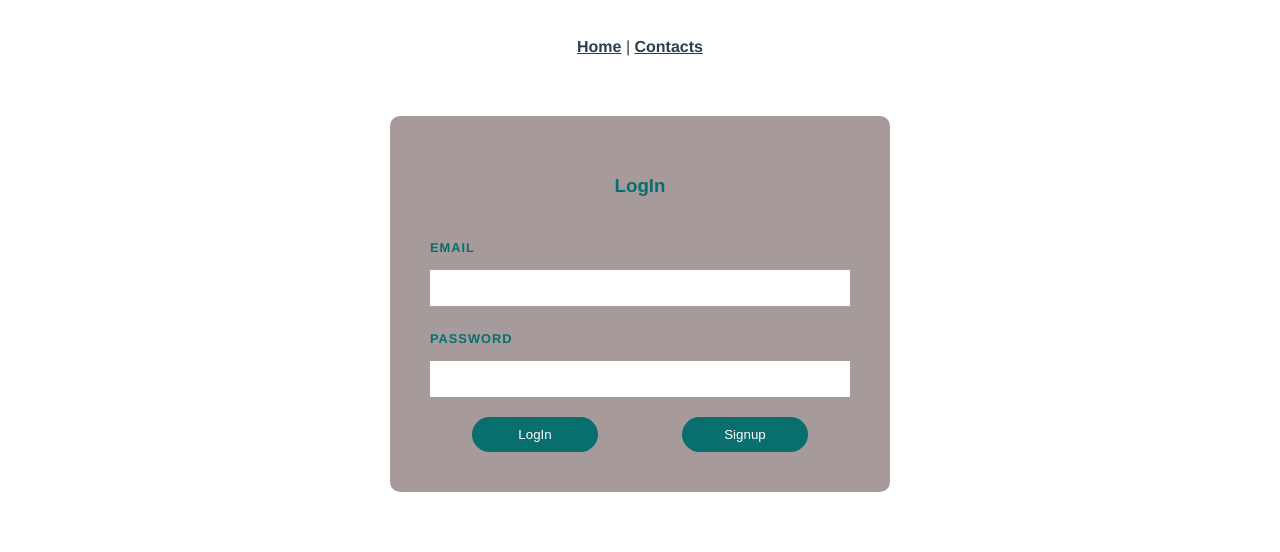
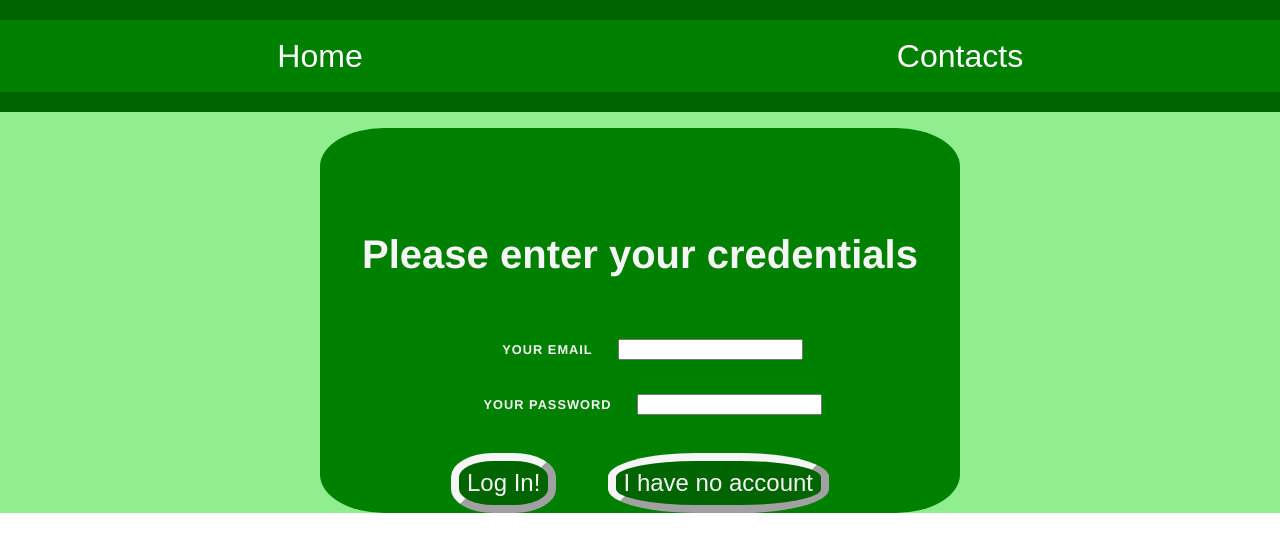
Before and after one commit to sudo-Cthulhufhtagn/WEB_APP_LTAT.05.004_HW4_group_AV, a Vue app in the folder frontend/: page /#/login in a window 1280 px wide. Shown: the top 552 px of the page. Built offline with nearby package versions, Linux system fonts and the light colour scheme.

Commit message:
added style

```diff
--- a/frontend/src/App.vue
+++ b/frontend/src/App.vue
@@ -1,10 +1,11 @@
 <template>
-  <nav>
-    <router-link to="/">Home</router-link> |
-<!--     <router-link to="/signup">SignUp</router-link> | -->
-<!--     <router-link to="/login">LogIn</router-link> | -->
-    <router-link to="/about">Contacts</router-link>
-  </nav>
+  <header>
+  <div class="navigation_bar">
+    <button @click="$router.push('/')">Home</button>
+    <button @click="$router.push('/about')">Contacts</button>
+  </div>
+</header>
+  <div style="height: 16vh;"></div>
   <router-view />
 </template>
 
@@ -14,19 +15,9 @@
   -webkit-font-smoothing: antialiased;
   -moz-osx-font-smoothing: grayscale;
   text-align: center;
-  color: #2c3e50;
-}
-
-nav {
-  padding: 30px;
-}
-
-nav a {
-  font-weight: bold;
-  color: #2c3e50;
-}
-
-nav a.router-link-exact-active {
-  color: #42b983;
+  color: whitesmoke;
+  background-color: lightgreen;
+  padding: 0px;
+  margin: 0px;
 }
 </style>
--- /dev/null
+++ b/frontend/src/assets/main.css
@@ -0,0 +1,281 @@
+body {
+  margin: 0px;
+}
+
+.app_window {
+  background-color: green;
+  width: 50vw;
+  margin: auto;
+  border-radius: 10%;
+  border-color: darkgreen;
+  border: 3px;
+  padding-top: 8vh;
+  top: 25%;
+  left: 25%;
+  bottom: 5%;
+  text-align: center;
+}
+
+.app_text {
+  color: whitesmoke;
+  padding: 0vw;
+  padding-left: 2vw;
+  padding-right: 2vw;
+}
+
+.app_button {
+  font-size: 3vh;
+  margin-top: 2vw;
+  margin-left: 2vw;
+  margin-right: 2vw;
+  background-color: darkgreen;
+  color: whitesmoke;
+  padding: 1vh;
+  cursor: pointer;
+  border-width: 1vh;
+  border-radius: 40%;
+  border-color: whitesmoke;
+}
+
+.app_button:hover{
+  background-color: lightgreen;
+  color: darkgreen;
+  padding: 1vh;
+  cursor: pointer;
+}
+
+.navigation_bar {
+  flex-wrap: nowrap;
+  background-color: darkgreen;
+  height: 14vh;
+  min-height: 72px;
+  position: fixed;
+  width: 100%;
+  top: 0;
+  left: 0;
+}
+
+.logout {
+  width: 14vh;
+  /* display: none; */
+  background-color: aqua;
+}
+
+.sticky_menu {
+  justify-content: center;
+  position: fixed;
+  right: 1vw;
+  top: 14vh;
+  width: 15vw;
+  margin: 0px;
+  background-color: darkgreen;
+}
+
+.sticky_menu button {
+  margin: 0px;
+  padding: 0px;
+  border: 0px;
+  padding-top: 1vh;
+  padding-bottom: 1vh;
+  width: 90%;
+  font-size: 3vh;
+  background-color: green;
+  color:whitesmoke;
+}
+
+.sticky_menu button:hover {
+  background-color: lightgreen;
+  cursor: pointer;
+}
+
+.post_list {
+  background-color: lightgreen;
+}
+
+.post {
+  width: 70vw;
+  margin-top: 6vh;
+  padding: 3vh;
+  border-radius: 3vw;
+  margin-left: 15vw;
+  margin-right: 15vw;
+  background-color: whitesmoke;
+}
+
+.post_title {
+  font-size: 3vh;
+  padding: 0px;
+  margin: 0px;
+  left:-18vw;
+  color:darkgreen;
+}
+
+.post_text {
+  font-size: 2vh;
+  margin: 0px;
+  padding: 0px;
+  color: green;
+}
+
+.feed_container {
+  background-color: lightgreen;
+  min-height: 100vh;
+  padding: 0px;
+  margin: 0px;
+  margin-left:-2vw;
+  margin-right:-2vw;
+}
+
+.like_button {
+  background-color: lightgreen;
+  height: 3vh;
+  min-height: 48px;
+  float: right;
+  margin: 10px;
+  color: black;
+  text-align: center;
+  font-size: 4vh;
+  border: 4px solid whitesmoke;
+  border-radius: 1vw;
+}
+
+p.post_likes {
+  float: right;
+  font-size: 2vh;
+  margin: 0px;
+}
+
+.feed_container p.post_date {
+  color: #008c1e;
+  float: right;
+  font-size: 2vh;
+  margin: 0px;
+}
+
+.feed_container img + p {
+  padding-top: 5vh;
+}
+
+.navigation_bar button {
+  background-color: green;
+  height: 9vh;
+  min-height: 48px;
+  width: 100%;
+  border: none;
+  margin: auto;
+  color: white;
+  text-align: center;
+  font-size: 4vh;
+}
+
+.navigation_bar button:hover {
+  background-color: lightgreen;
+  cursor: pointer;
+}
+
+
+.submit_button {
+  border-radius: 15%;
+}
+
+label {
+  display: inline-block;
+  margin: 25px 0 15px;
+  font-size: 0.8em;
+  text-transform: uppercase;
+  letter-spacing: 1px;
+  font-weight: bold;
+}
+
+.about {
+  position: absolute;
+  left: 40vw;
+  width: 20vw;
+  background-color:green;
+  border: 1vh;
+  border-radius: 20%;
+  border-color: darkgreen;
+  height: 5vh;
+  padding-top: 5vh;
+  padding-bottom: 5vh;
+  width: 20vw;
+}
+.about h1 {
+  padding: 0px;
+  margin:0px;
+  font-size: 4vh;
+  color:whitesmoke;
+}
+
+#post_button {
+  margin-top: 2vw;
+  background-color: rgb(113, 241, 1);
+  color: rgb(45, 0, 87);
+  padding: 1vh;
+  cursor: pointer;
+  border-width: 1vw;
+  border-color: rgba(121, 10, 225, 0.26);
+
+}
+
+#post_button:hover{
+  background-color: violet;
+  padding: 1vh;
+  cursor: pointer;
+}
+
+.login_window p {
+  color: whitesmoke;
+  font-size: large;
+}
+
+.login_window:after {
+  content: "";
+  display: block;
+  padding-bottom: 100%;
+}
+
+
+
+
+@media (min-width: 800px) {
+  .navigation_bar {
+    display: flex;
+  }
+  .header {
+    flex-direction: column;
+    align-items: center;
+  }
+}
+
+@media (max-width: 800px) {
+  .dropdown-content{
+    position: absolute;
+    /* right: 0px; */
+    margin-top: 0px;
+    position: absolute;
+    left: 0px;
+    right: auto;
+  }
+
+}
+
+/* Applies when the browser's width is 1000px wide or wider: */
+
+@media (min-width: 1000px) {
+  .header {
+    flex-direction: row;
+    justify-content: space-between;
+  }
+  .profile_pic {
+    margin-top: 2.5vh;
+  }
+  .dropdown-content{
+    position: absolute;
+    /* right: auto; */
+    right: 0px;
+    left: auto;
+
+    margin-top: 13vw;
+  }
+}
--- a/frontend/src/main.js
+++ b/frontend/src/main.js
@@ -3,4 +3,6 @@ import App from "./App.vue";
 import router from "./router";
 import store from "./store";
 
+import './assets/main.css'
+
 createApp(App).use(store).use(router).mount("#app");
--- a/frontend/src/views/AddPost.vue
+++ b/frontend/src/views/AddPost.vue
@@ -1,11 +1,15 @@
 <template>
-  <div class="form">
-    <h3>Add a Post</h3>
-    <label for="title">Date: </label>
-    <input name="title" type="text" id="title" required v-model="post.date" />
-    <label for="body">Body: </label>
-    <input name="body" type="text" id="body" required v-model="post.body" />
-    <button @click="addPost" class="addPost">Add Post</button>
+  <div class="app_window">
+    <h3 class="app_text" style="font-size:5vh">Add a Post</h3>
+    <div>
+      <label for="title">Title: </label>
+      <input name="title" type="text" id="title" required v-model="post.date" />
+    </div>
+    <div>
+      <label for="body">Body: </label>
+      <textarea rows = "5" cols = "10" maxlength="150" name = "body" type="text" id="body" required v-model="post.body" style="min-width: 16vw; min-height: 12vh"></textarea>
+    </div>
+    <button @click="addPost" class="app_button">Add Post</button>
   </div>
 </template>
 
@@ -47,46 +51,3 @@ export default {
   },
 };
 </script>
-
-<style scoped>
-.form {
-  max-width: 420px;
-  margin: 30px auto;
-  background: rgb(167, 154, 154);
-  text-align: left;
-  padding: 40px;
-  border-radius: 10px;
-}
-h3 {
-  text-align: center;
-  color: rgb(8, 110, 110);
-}
-label {
-  color: rgb(8, 110, 110);
-  display: inline-block;
-  margin: 25px 0 15px;
-  font-size: 0.8em;
-  text-transform: uppercase;
-  letter-spacing: 1px;
-  font-weight: bold;
-}
-input {
-  display: block;
-  padding: 10px 6px;
-  width: 100%;
-  box-sizing: border-box;
-  border: none;
-  border-bottom: 1px solid white;
-  color: blue;
-}
-button {
-  background: rgb(8, 110, 110);
-  border: 0;
-  padding: 10px 20px;
-  margin-top: 20px;
-  color: white;
-  border-radius: 20px;
-  align-items: center;
-  text-align: center;
-}
-</style>
--- a/frontend/src/views/LogIn.vue
+++ b/frontend/src/views/LogIn.vue
@@ -1,13 +1,17 @@
 <template>
-  <div class="form">
-    <h3>LogIn</h3>
-    <label for="email">Email</label>
-    <input type="email" name="email"  required v-model="email">
-    <label for="password">Password</label>
-    <input type="password" name="password" required v-model="password">
+  <div class="app_window">
+    <h3 class="app_text" style="font-size:5vh">Please enter your credentials</h3>
+    <div>
+      <label for="email" class="app_text">Your Email</label>
+      <input type="email" name="email"  required v-model="email">
+    </div>
+    <div>
+      <label for="password" class="app_text">Your Password</label>
+      <input type="password" name="password" required v-model="password">
+    </div>
     <div class="container">
-      <button @click="LogIn"  class="center">LogIn</button>
-      <button @click='this.$router.push("/signup")' class="center">Signup</button>
+      <button @click="LogIn"  class="app_button">Log In!</button>
+      <button @click='this.$router.push("/signup")' class="app_button">I have no account</button>
     </div>
   </div>
 </template>
@@ -54,57 +58,3 @@ LogIn() {
   }
 
 </script>
-
-<style scoped>
-.form {
-  max-width: 420px;
-  margin: 30px auto;
-  background: rgb(167, 154, 154);
-  text-align: left;
-  padding: 40px;
-  border-radius: 10px;
-}
-h3 {
-  text-align: center;
-  color: rgb(8, 110, 110);
-}
-label {
-  color: rgb(8, 110, 110);
-  display: inline-block;
-  margin: 25px 0 15px;
-  font-size: 0.8em;
-  text-transform: uppercase;
-  letter-spacing: 1px;
-  font-weight: bold;
-}
-input {
-  display: block;
-  padding: 10px 6px;
-  width: 100%;
-  box-sizing: border-box;
-  border: none;
-  border-bottom: 1px solid white;
-  color: blue;
-}
-button {
-  background: rgb(8, 110, 110);
-  border: 0;
-  padding: 10px 20px;
-  margin: 20px 20px 20px 20px;
-  color: white;
-  border-radius: 20px;
-  align-items: center;
-  text-align: center;
-}
-.center {
-  margin: auto;
-  border: 0;
-  padding: 10px 20px;
-  margin-top: 20px;
-  width: 30%;
-}
-.container {
-  display: flex;
-  justify-content: center;
-}
-</style>
--- a/frontend/src/views/SignUp.vue
+++ b/frontend/src/views/SignUp.vue
@@ -1,11 +1,15 @@
 <template>
-  <div class="form">
-    <h3>SignUp</h3>
-    <label for="email">Email</label>
-    <input type="email" name="email"  required v-model="email">
-    <label for="password">Password</label>
-    <input type="password" name="password" required v-model="password">
-    <button @click="SignUp" class="SignUp">SignUp</button>
+  <div class="app_window">
+    <h3 class="app_text" style="font-size:5vh">Please enter the credentials of the new account</h3>
+    <div>
+      <label for="email" class="app_text">Email</label>
+      <input type="email" name="email"  required v-model="email">
+    </div>
+    <div>
+      <label for="password" class="app_text">Password</label>
+      <input type="password" name="password" required v-model="password">
+    </div>
+    <button @click="SignUp" class="app_button">Sign Up</button>
   </div>
 </template>
 
@@ -50,46 +54,3 @@ SignUp() {
   },
   }
 </script>
-
-<style scoped>
-.form {
-  max-width: 420px;
-  margin: 30px auto;
-  background: rgb(167, 154, 154);
-  text-align: left;
-  padding: 40px;
-  border-radius: 10px;
-}
-h3 {
-  text-align: center;
-  color: rgb(8, 110, 110);
-}
-label {
-  color: rgb(8, 110, 110);
-  display: inline-block;
-  margin: 25px 0 15px;
-  font-size: 0.8em;
-  text-transform: uppercase;
-  letter-spacing: 1px;
-  font-weight: bold;
-}
-input {
-  display: block;
-  padding: 10px 6px;
-  width: 100%;
-  box-sizing: border-box;
-  border: none;
-  border-bottom: 1px solid white;
-  color: blue;
-}
-button {
-  background: rgb(8, 110, 110);
-  border: 0;
-  padding: 10px 20px;
-  margin-top: 20px;
-  color: white;
-  border-radius: 20px;
-  align-items: center;
-  text-align: center;
-}
-</style>
```
Also changed, not shown: frontend/src/views/HomeView.vue (+13 -102 lines), frontend/src/views/Post.vue (+10 -49 lines).
